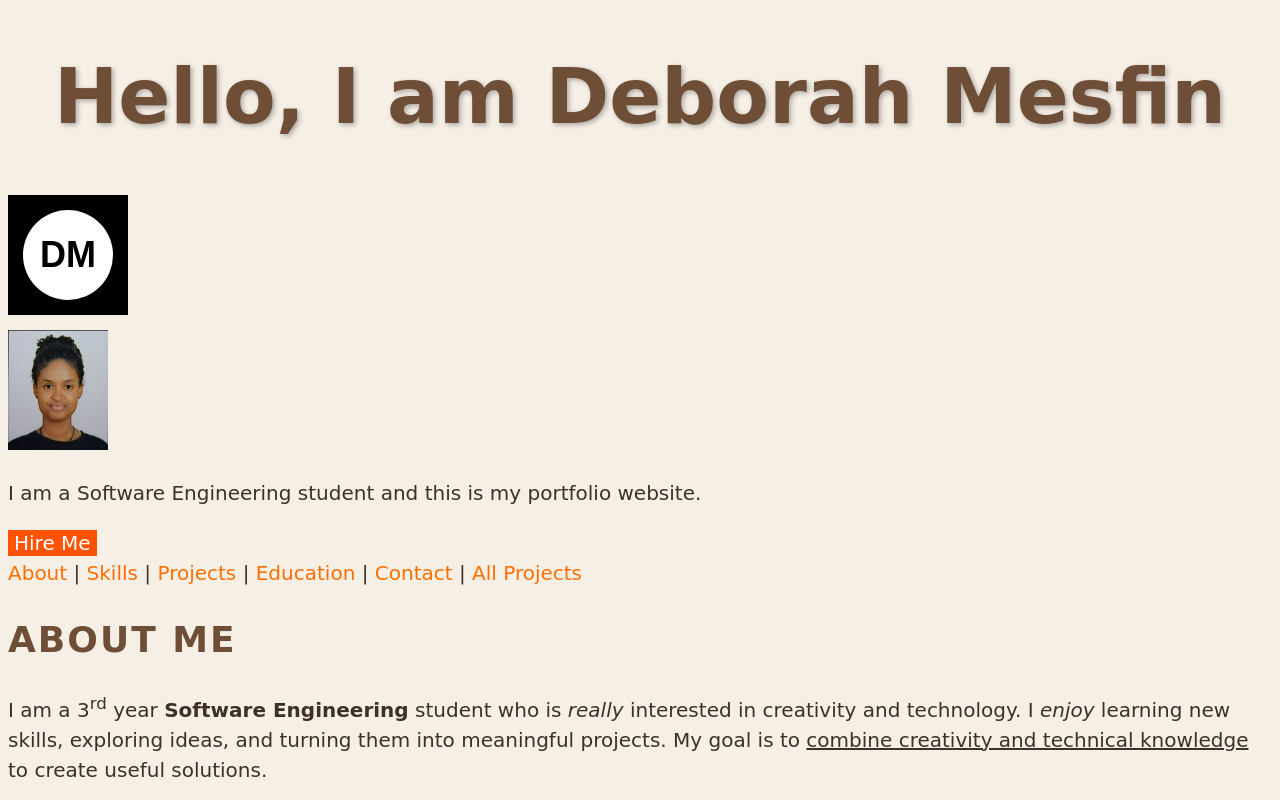
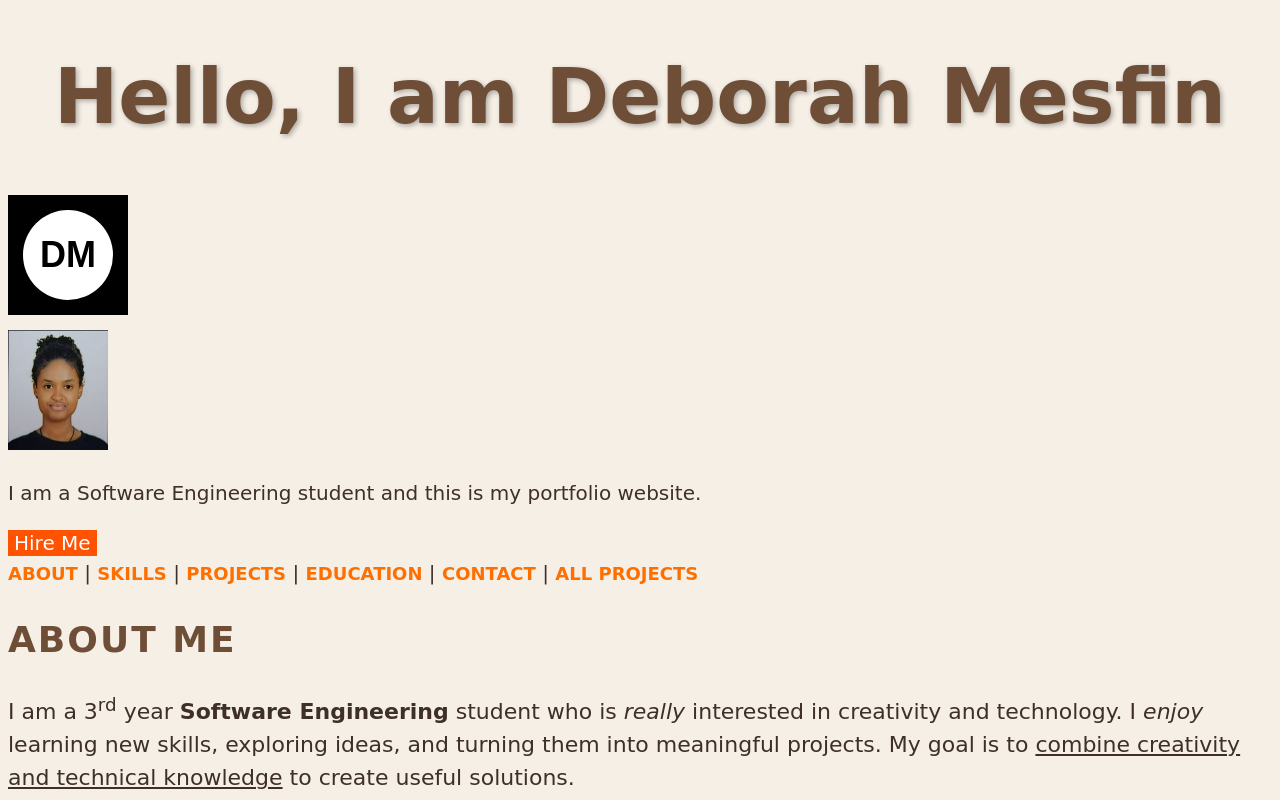
Before and after one commit to deborah755/Portfolio, a plain HTML site: page index.html in a window 1280 px wide. Shown: the top 800 px of the page. Drawn offline with Linux system fonts and the light colour scheme; a web font is replaced by a local one.

Commit message:
used combinators

```diff
--- a/css/style.css
+++ b/css/style.css
@@ -80,3 +80,23 @@ html {
 #contact {
     background-color: #e8eef6;
 }
+nav a {
+    font-weight: 600;
+    text-transform: uppercase;
+    font-size: 0.9rem;
+}
+
+
+.card > p {
+    color: #5a6b7d;
+}
+
+
+h2 + p {
+    font-size: 1.1rem;
+}
+
+
+legend ~ label {
+    font-weight: 600;
+}
```
